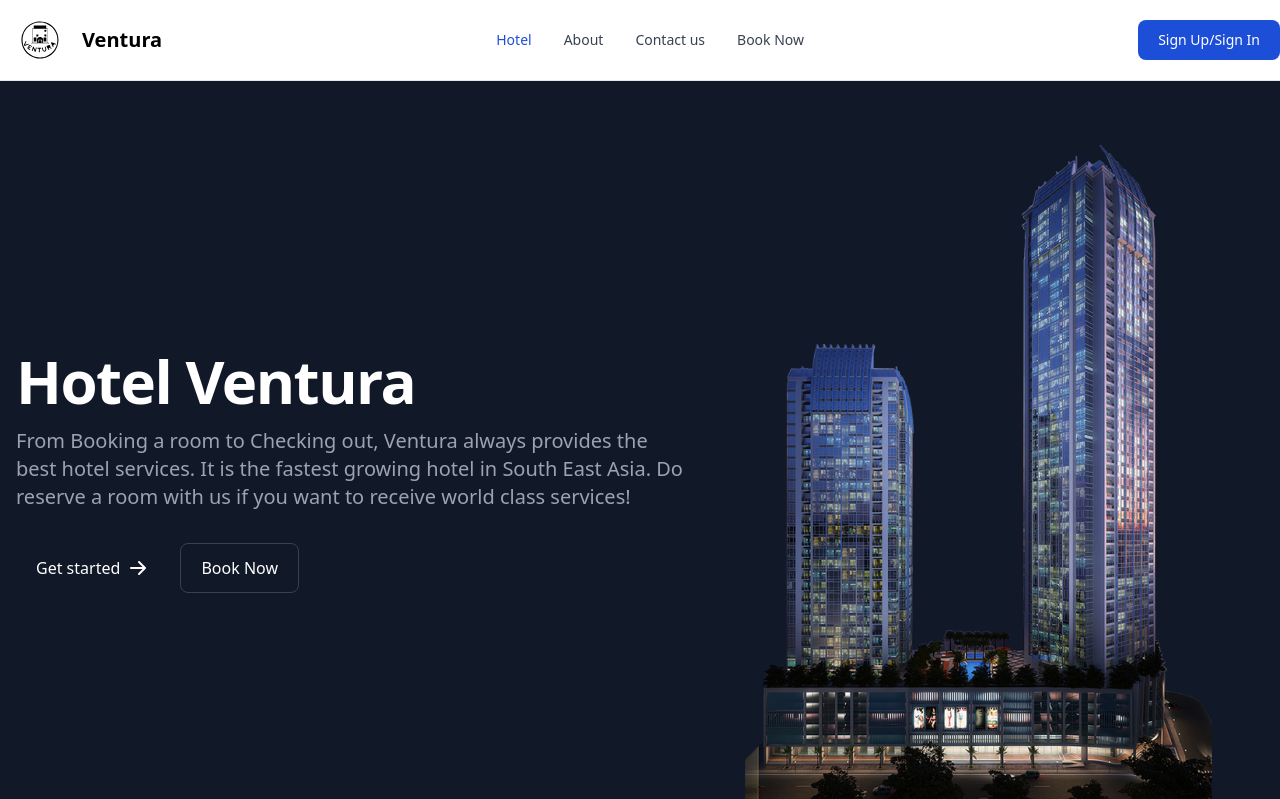
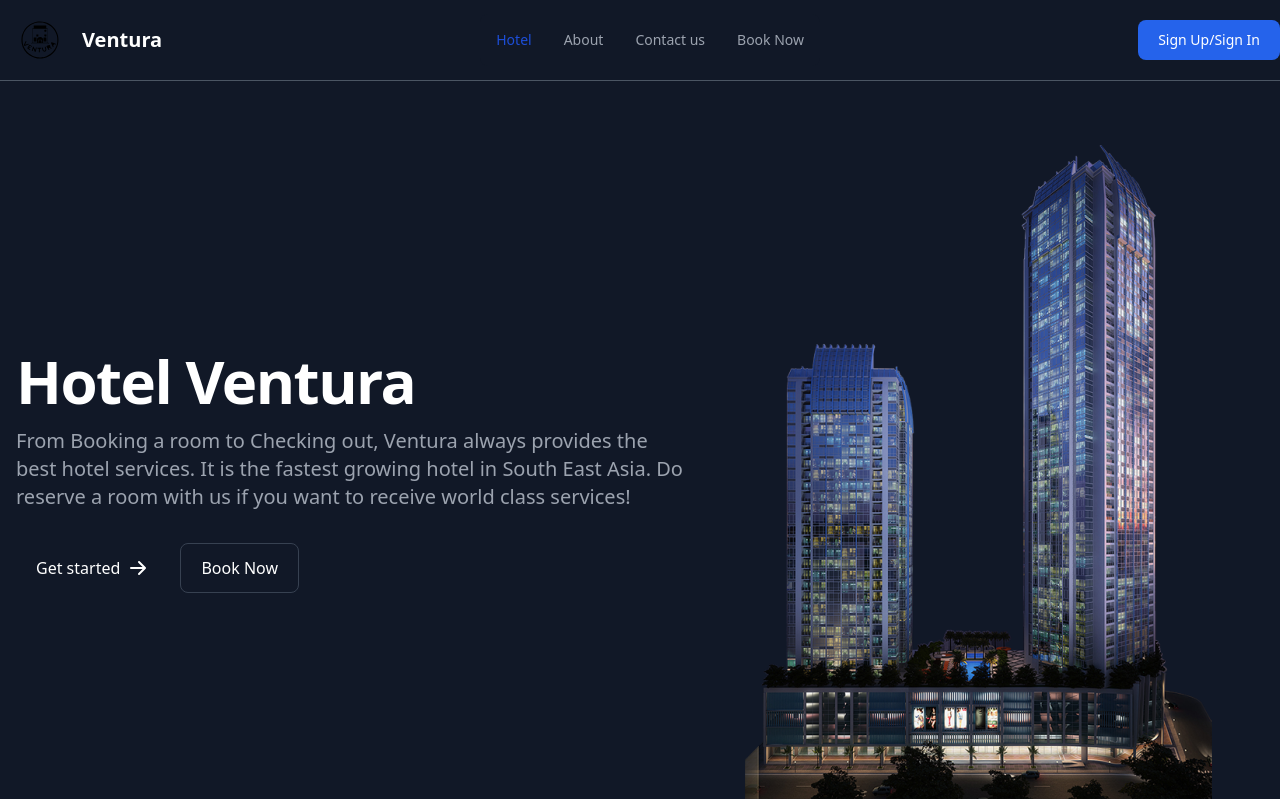
Before and after one commit to ict3x03-ventura/ventura, a Django app: page / in a window 1280 px wide. Shown: the top 799 px of the page. Run offline with Django 4.2, Linux system fonts and the light colour scheme; some libraries are stand-ins or nearby versions.

Commit message:
:children_crossing: made homepage dark mode only

```diff
--- a/web/templates/navbar.html
+++ b/web/templates/navbar.html
@@ -1,31 +1,31 @@
 {% load static %}
-<nav class="bg-white px-2 sm:px-0 py-0 dark:bg-gray-900 fixed w-full z-20 top-0 left-0 border-b border-gray-200 dark:border-gray-600">
+<nav class="px-2 sm:px-0 py-0 bg-gray-900 fixed w-full z-20 top-0 left-0 border-b border-gray-600">
   <div class="container flex flex-wrap justify-between items-center">
   <a href="/" class="flex items-center">
       <img src="{% static '/image/logo.svg' %}" class="mr-0.5 h-full w-full sm:h-20" alt="Hotel Ventura">
-      <span class="self-center text-xl font-semibold whitespace-nowrap dark:text-white">Ventura</span>
+      <span class="self-center text-xl font-semibold whitespace-nowrap text-white">Ventura</span>
   </a>
   <div class="flex md:order-2">
-      <button type="button" class="text-white bg-blue-700 hover:bg-blue-800 focus:ring-4 focus:outline-none focus:ring-blue-300 font-medium rounded-lg text-sm px-5 py-2.5 text-center mr-3 md:mr-0 dark:bg-blue-600 dark:hover:bg-blue-700 dark:focus:ring-blue-800">
+      <button type="button" class="text-white focus:ring-4 focus:outline-none font-medium rounded-lg text-sm px-5 py-2.5 text-center mr-3 md:mr-0 bg-blue-600 hover:bg-blue-700 focus:ring-blue-800">
         <a href="/login">Sign Up/Sign In </a></button>
-      <button data-collapse-toggle="navbar-sticky" type="button" class="inline-flex items-center p-2 text-sm text-gray-500 rounded-lg md:hidden hover:bg-gray-100 focus:outline-none focus:ring-2 focus:ring-gray-200 dark:text-gray-400 dark:hover:bg-gray-700 dark:focus:ring-gray-600" aria-controls="navbar-sticky" aria-expanded="false">
+      <button data-collapse-toggle="navbar-sticky" type="button" class="inline-flex items-center p-2 text-sm rounded-lg md:hidden focus:outline-none focus:ring-2 text-gray-400 hover:bg-gray-700 focus:ring-gray-600" aria-controls="navbar-sticky" aria-expanded="false">
         <span class="sr-only">Open main menu</span>
         <svg class="w-6 h-6" aria-hidden="true" fill="currentColor" viewBox="0 0 20 20" xmlns="http://www.w3.org/2000/svg"><path fill-rule="evenodd" d="M3 5a1 1 0 011-1h12a1 1 0 110 2H4a1 1 0 01-1-1zM3 10a1 1 0 011-1h12a1 1 0 110 2H4a1 1 0 01-1-1zM3 15a1 1 0 011-1h12a1 1 0 110 2H4a1 1 0 01-1-1z" clip-rule="evenodd"></path></svg>
     </button>
   </div>
   <div class="hidden justify-between items-center w-full md:flex md:w-auto md:order-1" id="navbar-sticky">
-    <ul class="flex flex-col p-4 mt-4 bg-gray-50 rounded-lg border border-gray-100 md:flex-row md:space-x-8 md:mt-0 md:text-sm md:font-medium md:border-0 md:bg-white dark:bg-gray-800 md:dark:bg-gray-900 dark:border-gray-700">
+    <ul class="flex flex-col p-4 mt-4 rounded-lg border md:flex-row md:space-x-8 md:mt-0 md:text-sm md:font-medium md:border-0 bg-gray-800 md:bg-gray-900 border-gray-700">
       <li>
-        <a href="/" class="block py-2 pr-4 pl-3 text-white bg-blue-700 rounded md:bg-transparent md:text-blue-700 md:p-0 dark:text-white" aria-current="page">Hotel</a>
+        <a href="/" class="block py-2 pr-4 pl-3 bg-blue-700 rounded md:bg-transparent md:text-blue-700 md:p-0 text-white" aria-current="page">Hotel</a>
       </li>
       <li>
-        <a href="/about" class="block py-2 pr-4 pl-3 text-gray-700 rounded hover:bg-gray-100 md:hover:bg-transparent md:hover:text-blue-700 md:p-0 md:dark:hover:text-white dark:text-gray-400 dark:hover:bg-gray-700 dark:hover:text-white md:dark:hover:bg-transparent dark:border-gray-700">About</a>
+        <a href="/about" class="block py-2 pr-4 pl-3 rounded md:p-0 md:hover:text-white text-gray-400 hover:bg-gray-700 hover:text-white md:hover:bg-transparent border-gray-700">About</a>
       </li>
       <li>
-        <a href="/contact" class="block py-2 pr-4 pl-3 text-gray-700 rounded hover:bg-gray-100 md:hover:bg-transparent md:hover:text-blue-700 md:p-0 md:dark:hover:text-white dark:text-gray-400 dark:hover:bg-gray-700 dark:hover:text-white md:dark:hover:bg-transparent dark:border-gray-700">Contact us</a>
+        <a href="/contact" class="block py-2 pr-4 pl-3  rounded md:p-0 md:hover:text-white text-gray-400 hover:bg-gray-700 hover:text-white md:hover:bg-transparent border-gray-700">Contact us</a>
       </li>
       <li>
-        <a href="/booking" class="block py-2 pr-4 pl-3 text-gray-700 rounded hover:bg-gray-100 md:hover:bg-transparent md:hover:text-blue-700 md:p-0 md:dark:hover:text-white dark:text-gray-400 dark:hover:bg-gray-700 dark:hover:text-white md:dark:hover:bg-transparent dark:border-gray-700">Book Now</a>
+        <a href="/booking" class="block py-2 pr-4 pl-3 rounded md:p-0 md:hover:text-white text-gray-400 hover:bg-gray-700 hover:text-white md:hover:bg-transparent border-gray-700">Book Now</a>
       </li>
     </ul>
   </div>
```
Also changed, not shown: web/templates/booking.html (added).
